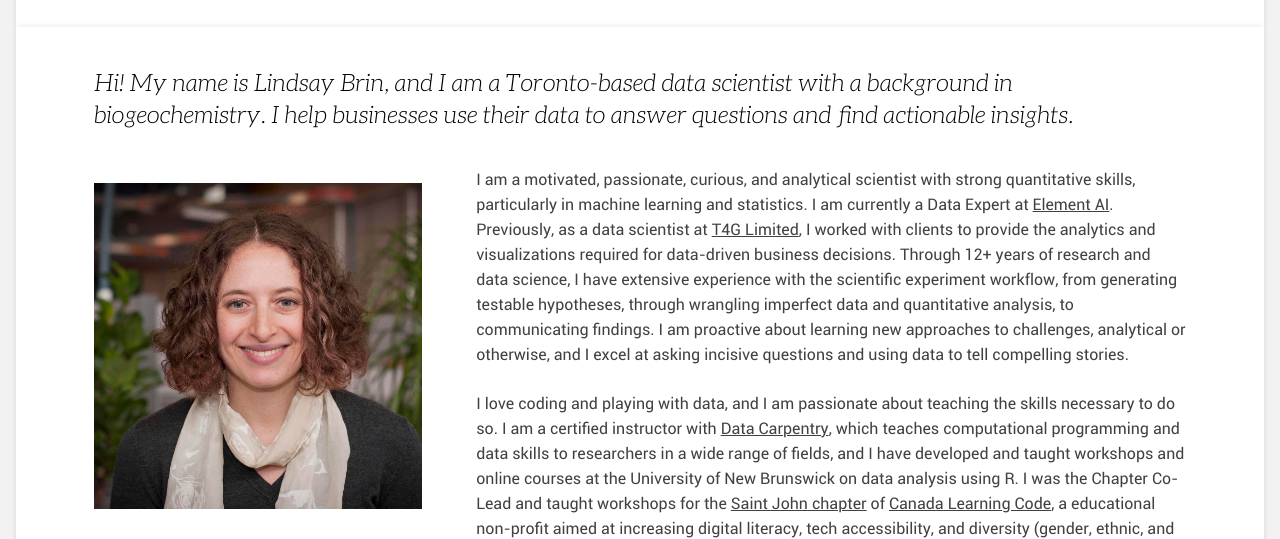
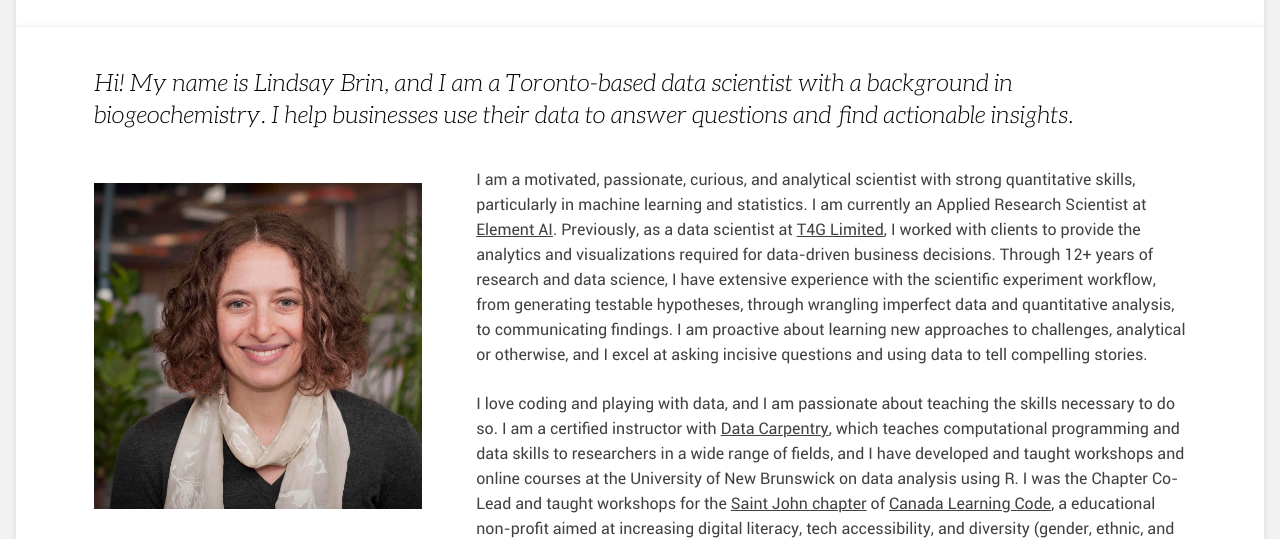
Before and after one commit to lindsaydbrin/lindsaydbrin.com, a plain HTML site: page index.html in a window 1280 px wide. Shown: the part 247-786 px from the top of the page. Drawn offline with Linux system fonts and the light colour scheme; files whose address does not match are found by name.

Commit message:
correct title

```diff
--- a/index.html
+++ b/index.html
@@ -92,7 +92,7 @@
                                   <img src="img/LindsayBrin_square_500KB.jpg" alt = "mock"/>
                                   <!-- <img src="img/home_pic.jpg" alt="mock"/> -->
     	                       		</div>
-                                   <p>I am a motivated, passionate, curious, and analytical scientist with strong quantitative skills, particularly in machine learning and statistics. I am currently a Data Expert at <a href = "https://www.elementai.com"><u>Element AI</u></a>. Previously, as a data scientist at <a href = "http://www.t4g.com/work/services/analytics/"><u>T4G Limited</u></a>, I worked with clients to provide the analytics and visualizations required for data-driven business decisions. Through 12+ years of research and data science, I have extensive experience with the scientific experiment workflow, from generating testable hypotheses, through wrangling imperfect data and quantitative analysis, to communicating findings. I am proactive about learning new approaches to challenges, analytical or otherwise, and I excel at asking incisive questions and using data to tell compelling stories. </p>
+                                   <p>I am a motivated, passionate, curious, and analytical scientist with strong quantitative skills, particularly in machine learning and statistics. I am currently an Applied Research Scientist at <a href = "https://www.elementai.com"><u>Element AI</u></a>. Previously, as a data scientist at <a href = "http://www.t4g.com/work/services/analytics/"><u>T4G Limited</u></a>, I worked with clients to provide the analytics and visualizations required for data-driven business decisions. Through 12+ years of research and data science, I have extensive experience with the scientific experiment workflow, from generating testable hypotheses, through wrangling imperfect data and quantitative analysis, to communicating findings. I am proactive about learning new approaches to challenges, analytical or otherwise, and I excel at asking incisive questions and using data to tell compelling stories. </p>
 
                                    <p>I love coding and playing with data, and I am passionate about teaching the skills necessary to do so. I am a certified instructor with <a href="http://www.datacarpentry.org"><u> Data Carpentry</u></a>, which teaches computational programming and data skills to researchers in a wide range of fields, and I have developed and taught workshops and online courses at the University of New Brunswick on data analysis using R. I was the Chapter Co-Lead and taught workshops for the <a href="https://www.facebook.com/learningcodenb/"><u>Saint John chapter</u></a> of <a href = "https://www.canadalearningcode.ca"><u>Canada Learning Code</u></a>, a educational non-profit aimed at increasing digital literacy, tech accessibility, and diversity (gender, ethnic, and otherwise) in tech. My love for teaching has also been channelled through various <a href = "articles.html">online articles</a>. </p>
 
```
